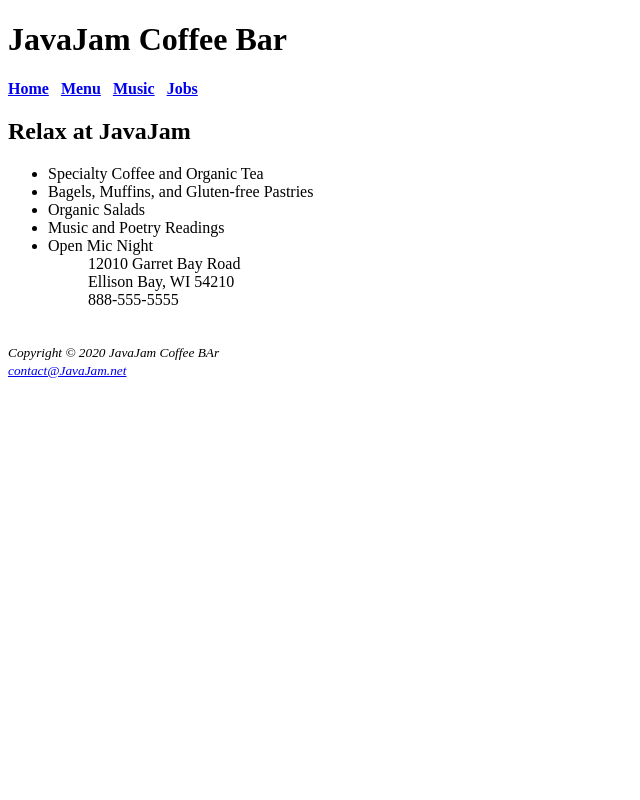
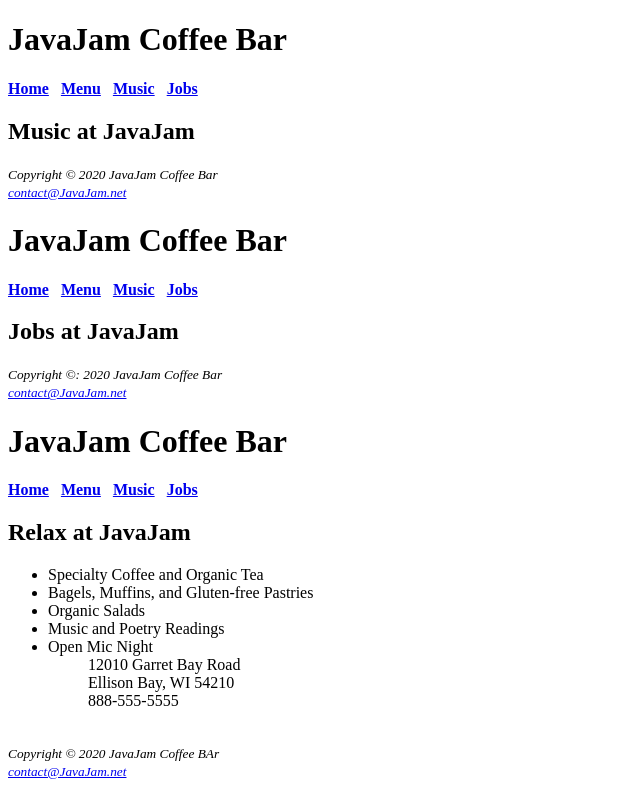
Before and after one commit to vglezman/JavaJam, a plain HTML site: page index.html in a window 1280 px wide. Shown: the whole page, without its empty margins (0-640 px from the left). Drawn offline with Linux system fonts and the light colour scheme.

Commit message:
Update index.html

```diff
--- a/index.html
+++ b/index.html
@@ -1,6 +1,57 @@
 <!DOCTYPE html>
 <html lang="en">
 <head>
+  <title>JavaJam Coffee Bar Music</title>
+  <meta charset="utf-8">
+</head>
+<body>
+<h1>JavaJam Coffee Bar</h1>
+<nav>
+<b>
+  <a href="index.html">Home</a> &nbsp;
+  <a href="menu.html">Menu</a> &nbsp;
+  <a href="music.html">Music</a> &nbsp;
+  <a href="jobs.html">Jobs</a> &nbsp;
+</b>
+</nav>
+<main>
+<h2>Music at JavaJam</h2>
+</main>
+<footer>
+<small><i>
+  Copyright &copy; 2020 JavaJam Coffee Bar<br>
+  <a href="mainto: dromancheck@bbrook.k12.nj.us">contact@JavaJam.net</a>
+</i></small>
+</footer>
+</body>
+</html>
+<!DOCTYPE html>
+<html lang="en">
+<head>
+  <title>JavaJam Coffee Bar Jobs</title>
+  <meta charset="utf-8">
+</head>
+<body>
+<h1>JavaJam Coffee Bar</h1>
+<nav>
+<b>
+  <a href="index.html">Home</a> &nbsp;
+  <a href="menu.html">Menu</a> &nbsp;
+  <a href="music.html">Music</a> &nbsp;
+  <a href="jobs.html">Jobs</a> &nbsp;
+</b>
+</nav>
+<main>
+<h2>Jobs at JavaJam</h2>
+</main>
+<footer>
+<small><i>
+  Copyright &copy: 2020 JavaJam Coffee Bar<br>
+  <a href="mailto: dromancheck@bbrook.k12.nj.us">contact@JavaJam.net</a>
+</i></small>
+</footer>
+</body>
+</html>
   <title>JavaJam Coffee Bar Menu</title>
   <meta charset="utf-8">
 </head>
```
